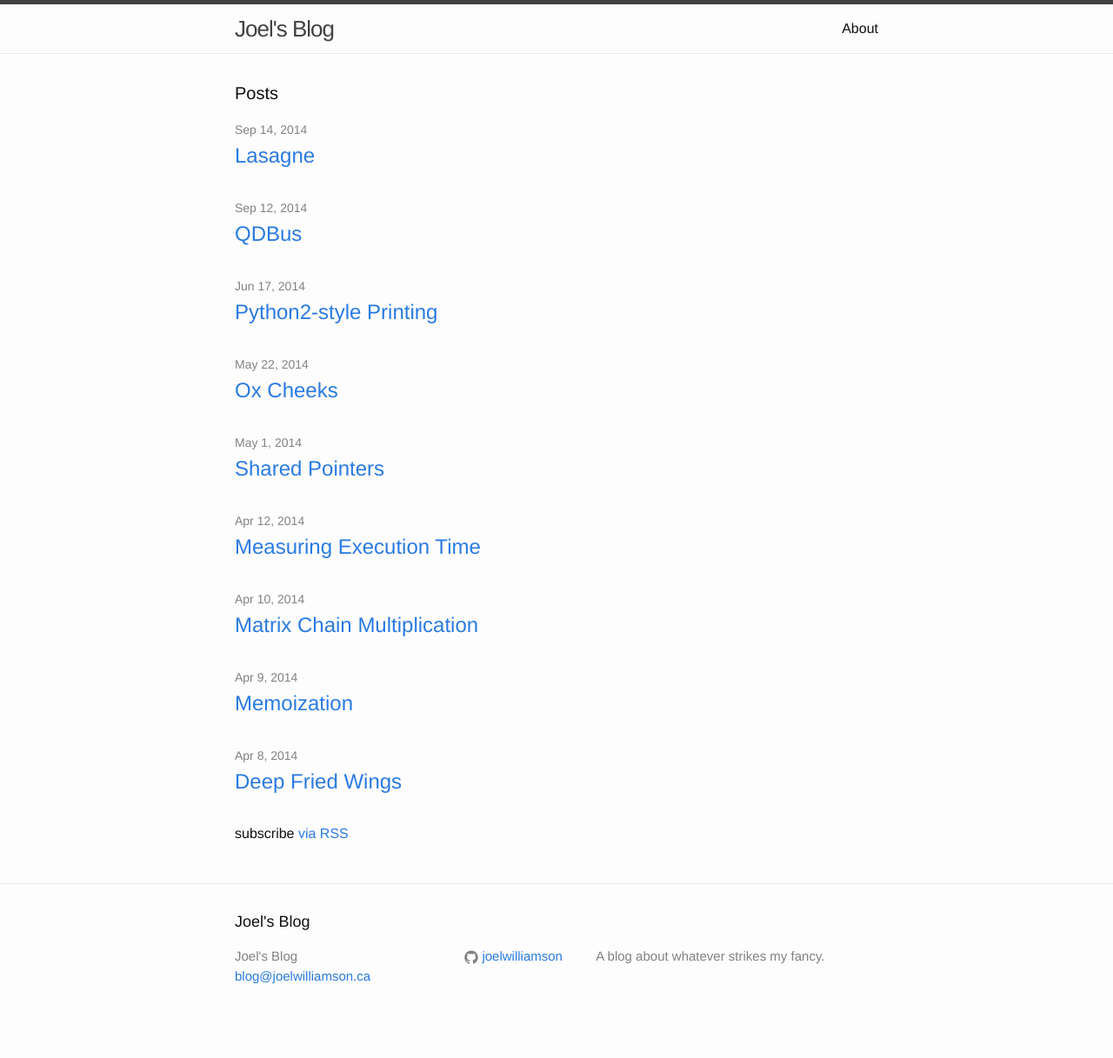
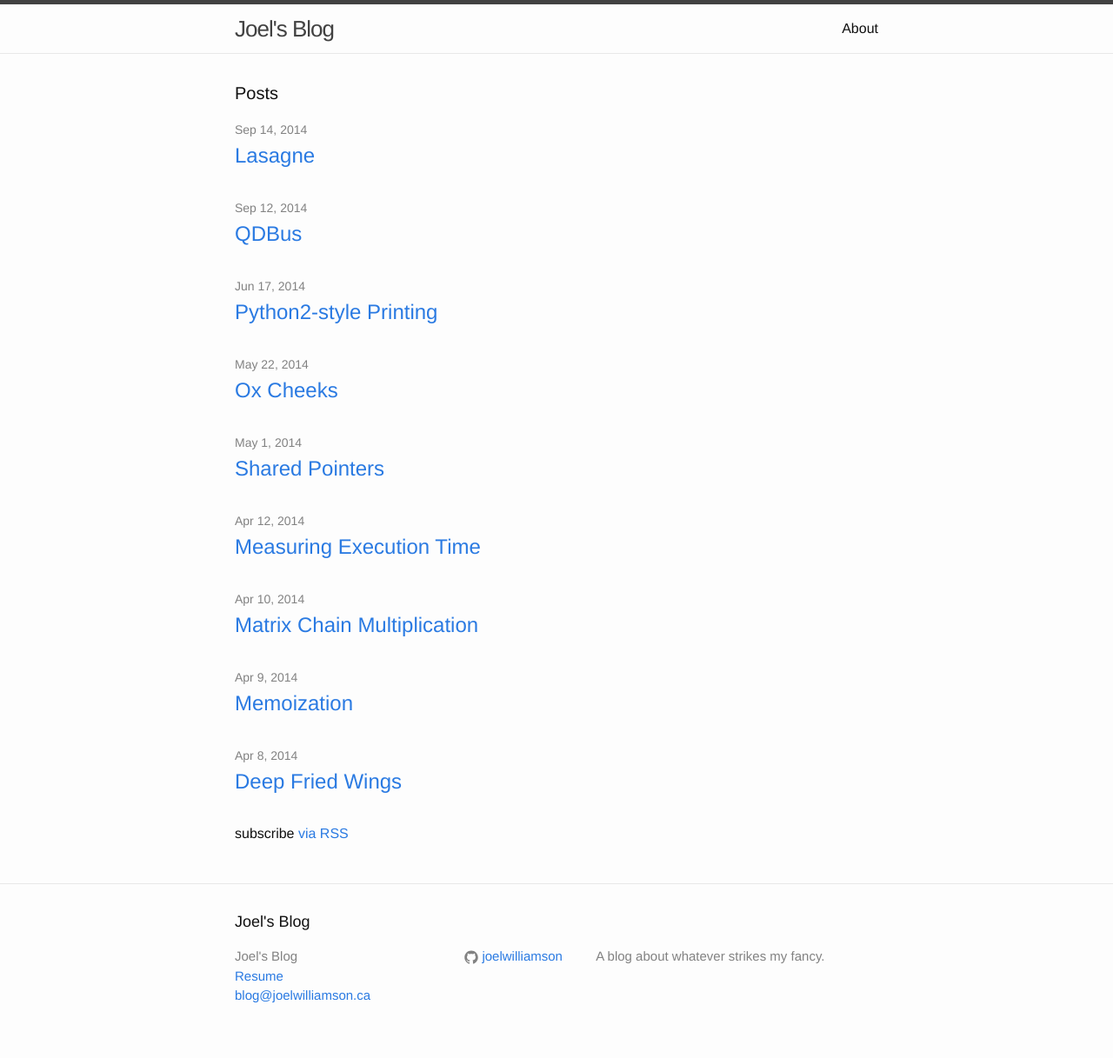
Before and after one commit to joelwilliamson/blog, a Jekyll site: the page built from index.html, in a window 1280 px wide. Shown: the whole page at 87% size. Built offline with Jekyll 4.4.1, drawn with Linux system fonts in a browser that asks for light colours; before the commit the page ends 1194 px from its top, so only the background shows below that.

Commit message:
Added resume to footer

```diff
--- a/_includes/footer.html
+++ b/_includes/footer.html
@@ -8,6 +8,7 @@
       <div class="footer-col  footer-col-1">
         <ul class="contact-list">
           <li>{{ site.title }}</li>
+	  <li><a href="http://www.joelwilliamson.ca/resume.pdf">Resume</a></li>
           <li><a href="mailto:{{ site.email }}">{{ site.email }}</a></li>
         </ul>
       </div>
```
